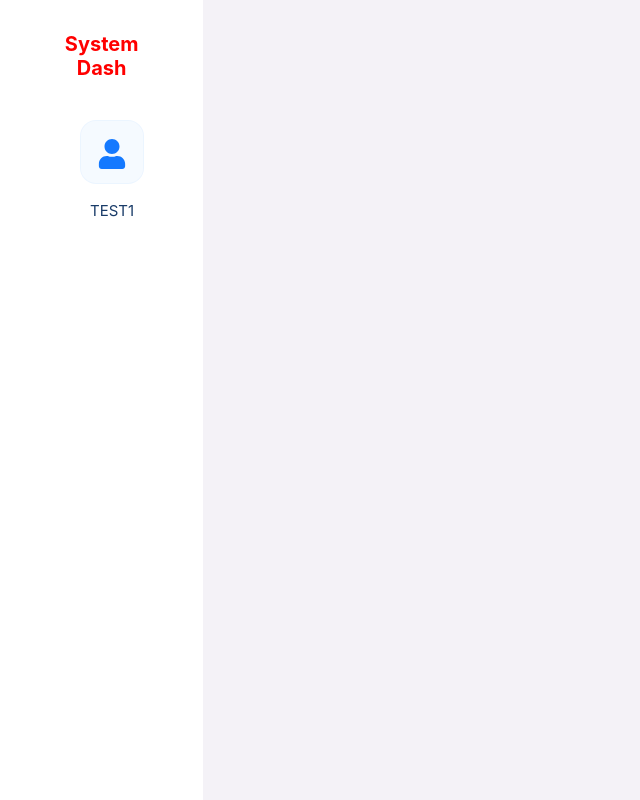
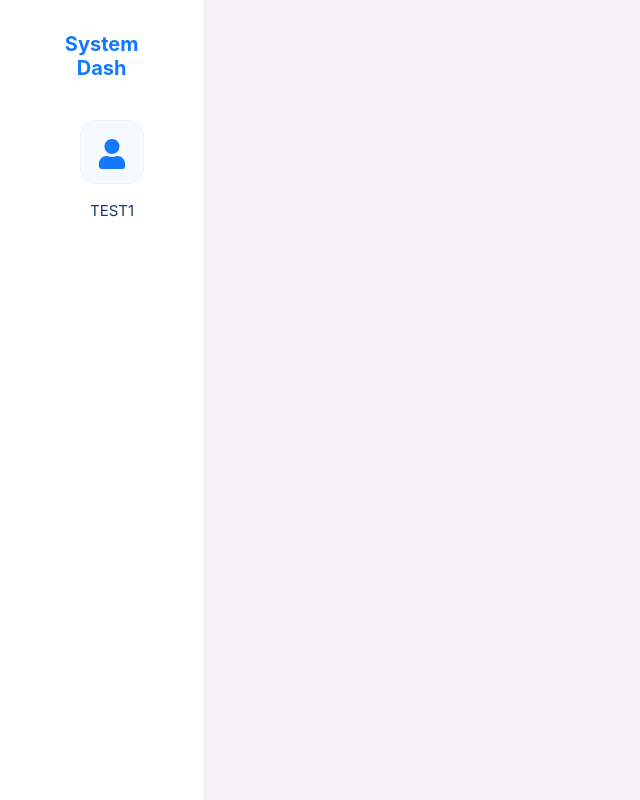
Before and after one commit to Gon-Zo/CMS_Project, a React (Create React App) app in the folder webapp/: page /system/user in a window 1280 px wide. Shown: the whole page, without its empty margins (0-640 px from the left). Built offline with nearby package versions, Linux system fonts and the light colour scheme.

Commit message:
Left Menu Update

```diff
--- a/webapp/src/assests/modules/component/LeftSidebar.jsx
+++ b/webapp/src/assests/modules/component/LeftSidebar.jsx
@@ -2,9 +2,11 @@ import React from "react";
 import styled from "styled-components";
 import {Link} from "react-router-dom";
 import {FontAwesomeIcon} from "@fortawesome/react-fontawesome";
+import {MENU_TYPE} from "../../utils/app.eumns";
+import {COLOR} from "../../utils/app.color";
 
 const SidebarWrap = styled.div`
-  background-color: #fff;
+  background-color: ${props => props.theme === MENU_TYPE.U ? COLOR.Ebony : "#fff" };
   padding-top: 2em !important;
   height: 100vh;
   overflow-y: auto;
@@ -17,7 +19,7 @@ text-align: center;
 
 const SidebarName = styled.h5`
       font-weight: bold;
-      color : ${props => props.theme === "User" ? "#1479FF" : "#f00"} ;
+      color : ${props => props.theme === MENU_TYPE.U ? COLOR.TurquoiseBlue : COLOR.LIGTH_BLUE} ;
 `
 
 const MenuItems = styled.li`
@@ -53,21 +55,24 @@ export default (props) =>{
     const data = props.data;
 
    return(
-       <SidebarWrap className="p-5">
-          <SidebarHeader>
+       <SidebarWrap className="p-5" theme={theme}>
+          <SidebarHeader theme={theme}>
              <SidebarName theme={theme}>
                  {name}
              </SidebarName>
           </SidebarHeader>
 
           <ul className="list-unstyled mt-3">
-              <MenuItem/>
+              <MenuItem theme={theme}/>
           </ul>
        </SidebarWrap>
    )
 }
 
-const MenuItem = () => {
+const MenuItem = (props) => {
+
+    const them = props.theme
+
     return (
         <MenuItems>
             <Link to={"/"}>
--- a/webapp/src/assests/modules/containers/layout/SystemDashboardLayout.jsx
+++ b/webapp/src/assests/modules/containers/layout/SystemDashboardLayout.jsx
@@ -1,6 +1,7 @@
 import React from "react";
 import styled from 'styled-components'
 import LeftSidebar from "../../component/LeftSidebar.jsx";
+import {MENU_TYPE} from "../../../utils/app.eumns";
 
 
 const Wrapper = styled.div`
@@ -15,9 +16,12 @@ background-color : #F4F2F7
 
 export default ({children}) => {
     console.log("check role")
+
+    const menuTitle = "System Dash"
+
     return (
         <Wrapper>
-            <LeftSidebar name={"System Dash"} theme={"System"}/>
+            <LeftSidebar name={menuTitle} theme={MENU_TYPE.S}/>
             <Container className="container-fluid">
                 {children}
             </Container>
--- a/webapp/src/assests/modules/containers/layout/UserDashboardLayout.jsx
+++ b/webapp/src/assests/modules/containers/layout/UserDashboardLayout.jsx
@@ -1,6 +1,7 @@
 import React from "react";
 import styled from 'styled-components'
 import LeftSidebar from "../../component/LeftSidebar.jsx";
+import {MENU_TYPE} from "../../../utils/app.eumns";
 // import {BrowserRouter as Router, Route, Switch} from 'react-router-dom'
 // import Board from "./Board.jsx";
 // import Post from "./Post.jsx";
@@ -17,9 +18,12 @@ background-color : #F4F2F7
 
 export default ({children}) => {
     console.log("check role")
+
+    const menuTitle = "User Dash"
+
     return (
         <Wrapper>
-            <LeftSidebar name={"User Dash"} theme={"User"}/>
+            <LeftSidebar name={menuTitle} theme={MENU_TYPE.U}/>
             <Container className="container-fluid">
                 {children}
             </Container>
--- /dev/null
+++ b/webapp/src/assests/utils/app.color.js
@@ -0,0 +1,440 @@
+export const COLOR = {
+    Ebony: "#282c34",
+    TurquoiseBlue: "#61dafb",
+    Alizarin: "#db2d3d",
+    INDIANRED : "#CD5C5C",
+    LIGHTCORAL:"#F08080",
+    DARKSLATEGRAY : "#2F4F4F",
+    BLACK :"#000000",
+    LIGTH_BLUE : "#1479FF"
+}
+
+/*
+SALMON
+#FA8072
+
+DARKSALMON
+#E9967A
+
+LIGHTSALMON
+#FFA07A
+
+CRIMSON
+#DC143C
+
+RED
+#FF0000
+
+FIREBRICK
+#B22222
+
+DARKRED
+#8B0000
+
+PINK
+#FFC0CB
+
+LIGHTPINK
+#FFB6C1
+
+HOTPINK
+#FF69B4
+
+DEEPPINK
+#FF1493
+
+MEDIUMVIOLETRED
+#C71585
+
+PALEVIOLETRED
+#DB7093
+
+LIGHTSALMON
+#FFA07A
+
+CORAL
+#FF7F50
+
+TOMATO
+#FF6347
+
+ORANGERED
+#FF4500
+
+DARKORANGE
+#FF8C00
+
+ORANGE
+#FFA500
+
+GOLD
+#FFD700
+
+YELLOW
+#FFFF00
+
+LIGHTYELLOW
+#FFFFE0
+
+LEMONCHIFFON
+#FFFACD
+
+LIGHTGOLDENRODYELLOW
+#FAFAD2
+
+PAPAYAWHIP
+#FFEFD5
+
+MOCCASIN
+#FFE4B5
+
+PEACHPUFF
+#FFDAB9
+
+PALEGOLDENROD
+#EEE8AA
+
+KHAKI
+#F0E68C
+
+DARKKHAKI
+#BDB76B
+
+
+
+LAVENDER
+#E6E6FA
+
+THISTLE
+#D8BFD8
+
+PLUM
+#DDA0DD
+
+VIOLET
+#EE82EE
+
+ORCHID
+#DA70D6
+
+FUCHSIA
+#FF00FF
+
+MAGENTA
+#FF00FF
+
+MEDIUMORCHID
+#BA55D3
+
+MEDIUMPURPLE
+#9370DB
+
+REBECCAPURPLE
+#663399
+
+BLUEVIOLET
+#8A2BE2
+
+DARKVIOLET
+#9400D3
+
+DARKORCHID
+#9932CC
+
+DARKMAGENTA
+#8B008B
+
+PURPLE
+#800080
+
+INDIGO
+#4B0082
+
+SLATEBLUE
+#6A5ACD
+
+
+DARKSLATEBLUE
+#483D8B
+
+
+MEDIUMSLATEBLUE
+#7B68EE
+
+GREENYELLOW
+#ADFF2F
+
+CHARTREUSE
+#7FFF00
+
+LAWNGREEN
+#7CFC00
+
+LIME
+#00FF00
+
+LIMEGREEN
+#32CD32
+
+PALEGREEN
+#98FB98
+
+LIGHTGREEN
+#90EE90
+
+MEDIUMSPRINGGREEN
+#00FA9A
+
+SPRINGGREEN
+#00FF7F
+
+MEDIUMSEAGREEN
+#3CB371
+
+SEAGREEN
+#2E8B57
+
+FORESTGREEN
+#228B22
+
+GREEN
+#008000
+
+DARKGREEN
+#006400
+
+YELLOWGREEN
+#9ACD32
+
+OLIVEDRAB
+#6B8E23
+
+OLIVE
+#808000
+
+DARKOLIVEGREEN
+#556B2F
+
+MEDIUMAQUAMARINE
+#66CDAA
+
+DARKSEAGREEN
+#8FBC8B
+
+LIGHTSEAGREEN
+#20B2AA
+
+DARKCYAN
+#008B8B
+
+TEAL
+#008080
+
+
+
+
+AQUA
+#00FFFF
+
+CYAN
+#00FFFF
+
+LIGHTCYAN
+#E0FFFF
+
+PALETURQUOISE
+#AFEEEE
+
+AQUAMARINE
+#7FFFD4
+
+TURQUOISE
+#40E0D0
+
+MEDIUMTURQUOISE
+#48D1CC
+
+DARKTURQUOISE
+#00CED1
+
+CADETBLUE
+#5F9EA0
+
+STEELBLUE
+#4682B4
+
+LIGHTSTEELBLUE
+#B0C4DE
+
+POWDERBLUE
+#B0E0E6
+
+LIGHTBLUE
+#ADD8E6
+
+SKYBLUE
+#87CEEB
+
+LIGHTSKYBLUE
+#87CEFA
+
+DEEPSKYBLUE
+#00BFFF
+
+DODGERBLUE
+#1E90FF
+
+CORNFLOWERBLUE
+#6495ED
+
+MEDIUMSLATEBLUE
+#7B68EE
+
+ROYALBLUE
+#4169E1
+
+BLUE
+#0000FF
+
+MEDIUMBLUE
+#0000CD
+
+DARKBLUE
+#00008B
+
+NAVY
+#000080
+
+MIDNIGHTBLUE
+#191970
+
+
+
+CORNSILK
+#FFF8DC
+
+BLANCHEDALMOND
+#FFEBCD
+
+BISQUE
+#FFE4C4
+
+NAVAJOWHITE
+#FFDEAD
+
+WHEAT
+#F5DEB3
+
+BURLYWOOD
+#DEB887
+
+TAN
+#D2B48C
+
+ROSYBROWN
+#BC8F8F
+
+
+SANDYBROWN
+#F4A460
+
+GOLDENROD
+#DAA520
+
+DARKGOLDENROD
+#B8860B
+
+PERU
+#CD853F
+
+CHOCOLATE
+#D2691E
+
+SADDLEBROWN
+#8B4513
+
+SIENNA
+#A0522D
+
+BROWN
+#A52A2A
+
+MAROON
+#800000
+
+
+WHITE
+#FFFFFF
+
+SNOW
+#FFFAFA
+
+HONEYDEW
+#F0FFF0
+
+MINTCREAM
+#F5FFFA
+
+AZURE
+#F0FFFF
+
+ALICEBLUE
+#F0F8FF
+
+GHOSTWHITE
+#F8F8FF
+
+WHITESMOKE
+#F5F5F5
+
+SEASHELL
+#FFF5EE
+
+BEIGE
+#F5F5DC
+
+OLDLACE
+#FDF5E6
+
+FLORALWHITE
+#FFFAF0
+
+IVORY
+#FFFFF0
+
+ANTIQUEWHITE
+#FAEBD7
+
+LINEN
+#FAF0E6
+
+LAVENDERBLUSH
+#FFF0F5
+
+MISTYROSE
+#FFE4E1
+
+GAINSBORO
+#DCDCDC
+
+LIGHTGRAY
+#D3D3D3
+
+SILVER
+#C0C0C0
+
+DARKGRAY
+#A9A9A9
+
+GRAY
+#808080
+
+DIMGRAY
+#696969
+
+LIGHTSLATEGRAY
+#778899
+
+SLATEGRAY
+#708090
+*/
--- /dev/null
+++ b/webapp/src/assests/utils/app.eumns.js
@@ -0,0 +1,4 @@
+export const MENU_TYPE = {
+    U : "User",
+    S : "System"
+}
```
